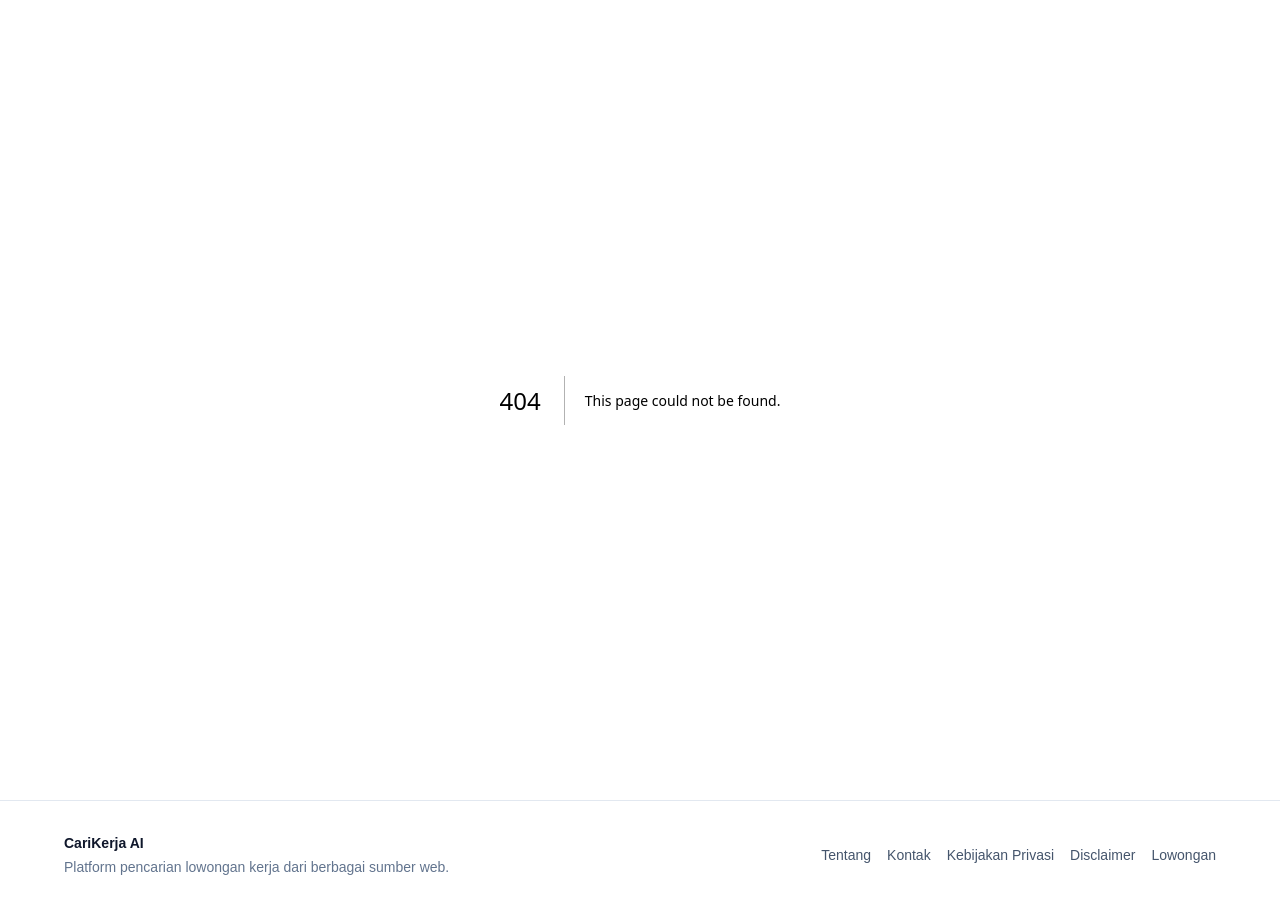
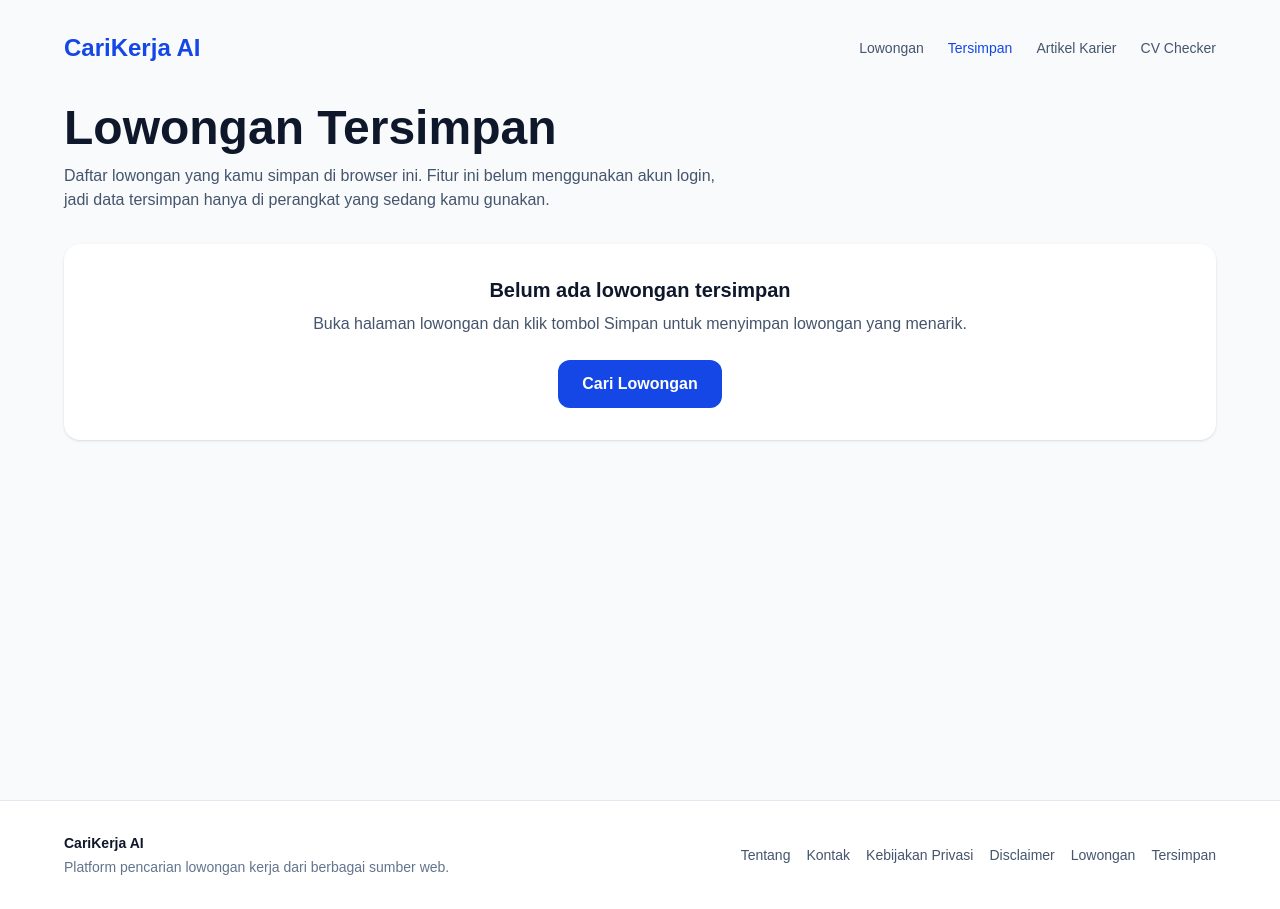
Before and after one commit to pengembanganbrian-coder/carikerja-ai, a Next.js app: page /saved-jobs in a window 1280 px wide. Before the commit this address had no page. Built offline with nearby package versions, Linux system fonts and the light colour scheme.

Commit message:
Add saved jobs page

```diff
--- a/app/components/SiteFooter.tsx
+++ b/app/components/SiteFooter.tsx
@@ -25,6 +25,9 @@ export default function SiteFooter() {
           <a href="/jobs" className="hover:text-blue-700">
             Lowongan
           </a>
+          <a href="/saved-jobs" className="hover:text-blue-700">
+            Tersimpan
+          </a>
         </div>
       </div>
     </footer>
--- /dev/null
+++ b/app/saved-jobs/page.tsx
@@ -0,0 +1,136 @@
+"use client";
+
+import { useEffect, useState } from "react";
+
+type SavedJob = {
+  id: number;
+  title: string;
+  company: string;
+  location: string;
+  type: string;
+  salary: string;
+  source: string;
+  sourceUrl: string;
+};
+
+export default function SavedJobsPage() {
+  const [savedJobs, setSavedJobs] = useState<SavedJob[]>([]);
+
+  useEffect(() => {
+    const storedJobs = localStorage.getItem("savedJobs");
+    if (storedJobs) {
+      setSavedJobs(JSON.parse(storedJobs));
+    }
+  }, []);
+
+  function removeSavedJob(id: number) {
+    const updatedJobs = savedJobs.filter((job) => job.id !== id);
+    setSavedJobs(updatedJobs);
+    localStorage.setItem("savedJobs", JSON.stringify(updatedJobs));
+  }
+
+  return (
+    <main className="min-h-screen bg-slate-50 px-6 py-8 text-slate-900">
+      <section className="mx-auto max-w-6xl">
+        <header className="mb-10 flex items-center justify-between">
+          <a href="/" className="text-2xl font-bold text-blue-700">
+            CariKerja AI
+          </a>
+
+          <nav className="hidden gap-6 text-sm font-medium text-slate-600 md:flex">
+            <a href="/jobs" className="hover:text-blue-700">
+              Lowongan
+            </a>
+            <a href="/saved-jobs" className="text-blue-700">
+              Tersimpan
+            </a>
+            <a href="/blog" className="hover:text-blue-700">
+              Artikel Karier
+            </a>
+            <a href="/tools/cv-checker" className="hover:text-blue-700">
+              CV Checker
+            </a>
+          </nav>
+        </header>
+
+        <div className="mb-8">
+          <h1 className="text-3xl font-extrabold md:text-5xl">
+            Lowongan Tersimpan
+          </h1>
+          <p className="mt-3 max-w-2xl text-slate-600">
+            Daftar lowongan yang kamu simpan di browser ini. Fitur ini belum
+            menggunakan akun login, jadi data tersimpan hanya di perangkat yang
+            sedang kamu gunakan.
+          </p>
+        </div>
+
+        {savedJobs.length === 0 ? (
+          <div className="rounded-2xl bg-white p-8 text-center shadow">
+            <h2 className="text-xl font-bold">Belum ada lowongan tersimpan</h2>
+            <p className="mt-2 text-slate-600">
+              Buka halaman lowongan dan klik tombol Simpan untuk menyimpan
+              lowongan yang menarik.
+            </p>
+
+            <a
+              href="/jobs"
+              className="mt-6 inline-block rounded-xl bg-blue-700 px-6 py-3 font-semibold text-white hover:bg-blue-800"
+            >
+              Cari Lowongan
+            </a>
+          </div>
+        ) : (
+          <div className="grid gap-4">
+            {savedJobs.map((job) => (
+              <div
+                key={job.id}
+                className="rounded-2xl bg-white p-6 shadow transition hover:shadow-lg"
+              >
+                <div className="flex flex-col justify-between gap-4 md:flex-row md:items-center">
+                  <div>
+                    <h2 className="text-xl font-bold">{job.title}</h2>
+
+                    <p className="mt-1 font-medium text-slate-700">
+                      {job.company}
+                    </p>
+
+                    <div className="mt-3 flex flex-wrap gap-2 text-sm">
+                      <span className="rounded-full bg-slate-100 px-3 py-1">
+                        {job.location}
+                      </span>
+                      <span className="rounded-full bg-slate-100 px-3 py-1">
+                        {job.type}
+                      </span>
+                      <span className="rounded-full bg-slate-100 px-3 py-1">
+                        {job.salary}
+                      </span>
+                      <span className="rounded-full bg-blue-100 px-3 py-1 text-blue-700">
+                        {job.source}
+                      </span>
+                    </div>
+                  </div>
+
+                  <div className="flex flex-col gap-3 sm:flex-row">
+                    <a
+                      href={`/jobs/${job.id}`}
+                      className="rounded-xl bg-blue-700 px-5 py-3 text-center font-semibold text-white hover:bg-blue-800"
+                    >
+                      Lihat Detail
+                    </a>
+
+                    <button
+                      onClick={() => removeSavedJob(job.id)}
+                      className="rounded-xl border border-slate-300 px-5 py-3 font-semibold text-slate-700 hover:bg-slate-100"
+                    >
+                      Hapus
+                    </button>
+                  </div>
+                </div>
+              </div>
+            ))}
+          </div>
+        )}
+      </section>
+    </main>
+  );
+}
```
